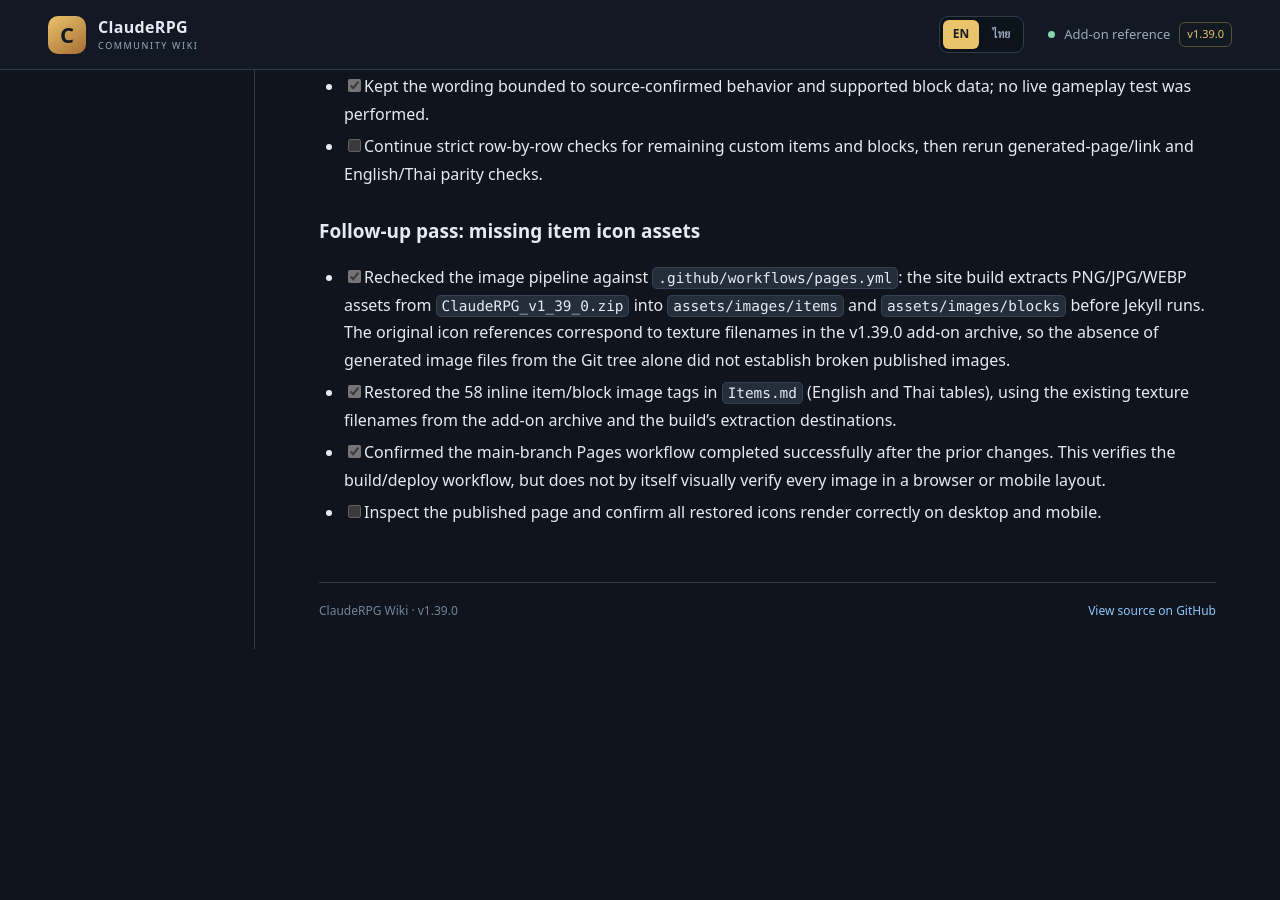
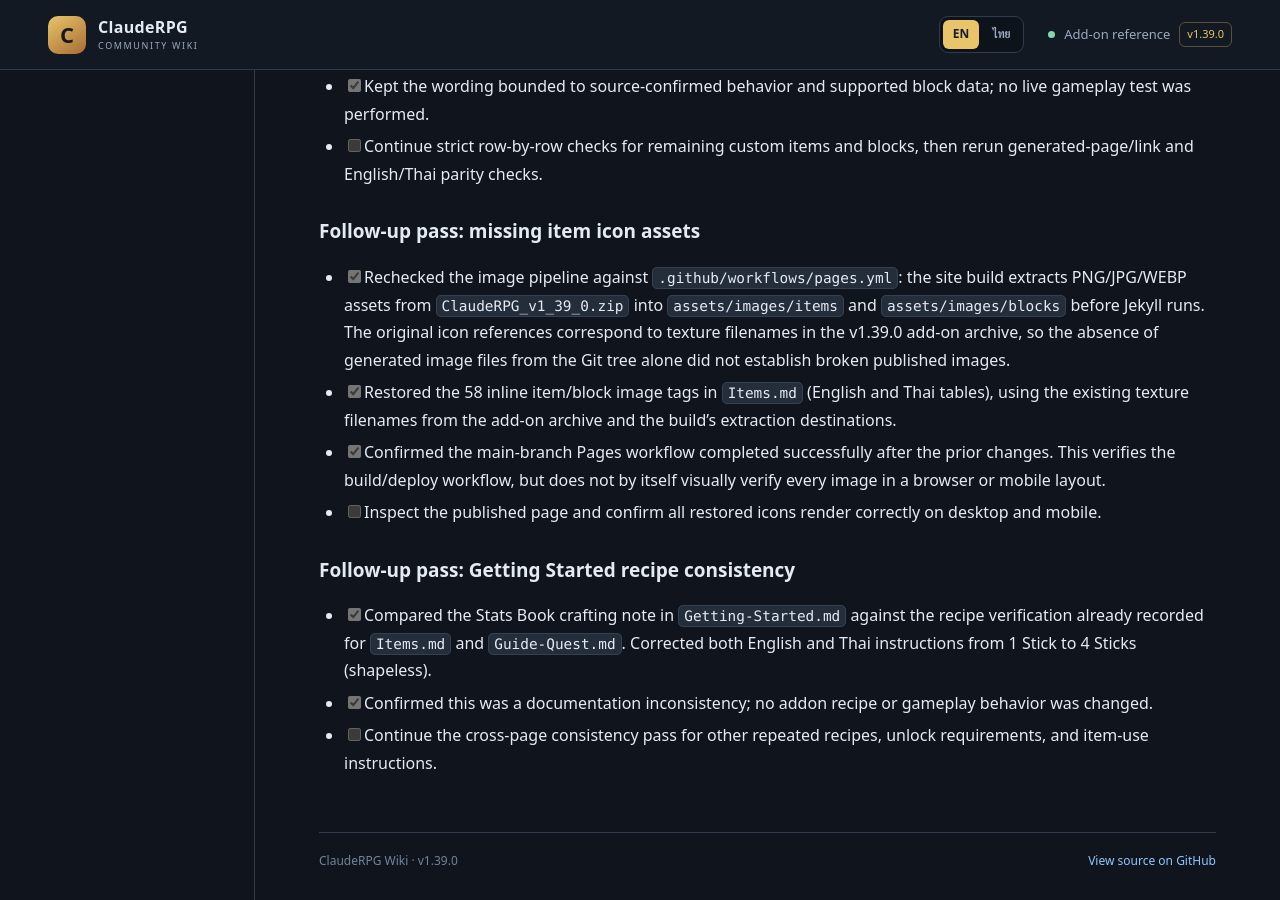
Before and after one commit to miniTorch25/ClaudeRPG-Wiki-V2, a Jekyll site: the page built from CONTENT-GAP-AUDIT.md, in a window 1280 px wide and 900 px high, scrolled down 10793 px. Built offline with Jekyll 4.4.1, drawn with Linux system fonts in a browser that asks for light colours; our own code applies the rules of GitHub Pages for plain Markdown files; before the commit the page ends 11442 px from its top, so only the background shows below that.

Commit message:
Docs: record getting started recipe consistency fix

```diff
--- a/CONTENT-GAP-AUDIT.md
+++ b/CONTENT-GAP-AUDIT.md
@@ -239,3 +239,10 @@ Use these labels in editorial notes while drafting:
 - [x] Restored the 58 inline item/block image tags in `Items.md` (English and Thai tables), using the existing texture filenames from the add-on archive and the build's extraction destinations.
 - [x] Confirmed the main-branch Pages workflow completed successfully after the prior changes. This verifies the build/deploy workflow, but does not by itself visually verify every image in a browser or mobile layout.
 - [ ] Inspect the published page and confirm all restored icons render correctly on desktop and mobile.
+
+
+### Follow-up pass: Getting Started recipe consistency
+
+- [x] Compared the Stats Book crafting note in `Getting-Started.md` against the recipe verification already recorded for `Items.md` and `Guide-Quest.md`. Corrected both English and Thai instructions from 1 Stick to 4 Sticks (shapeless).
+- [x] Confirmed this was a documentation inconsistency; no addon recipe or gameplay behavior was changed.
+- [ ] Continue the cross-page consistency pass for other repeated recipes, unlock requirements, and item-use instructions.
```
